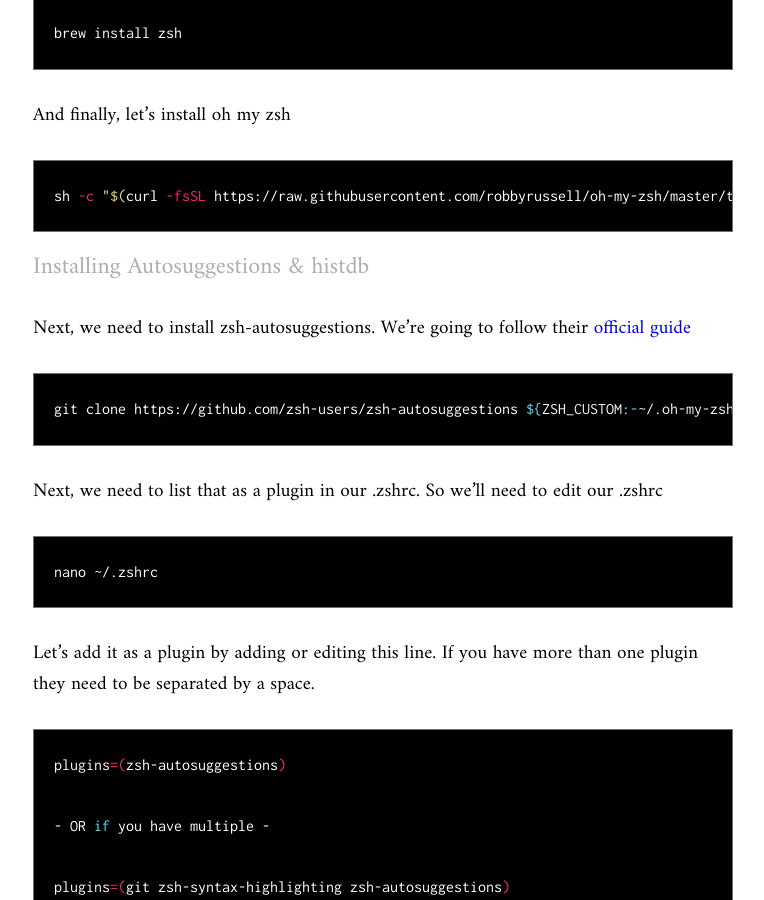
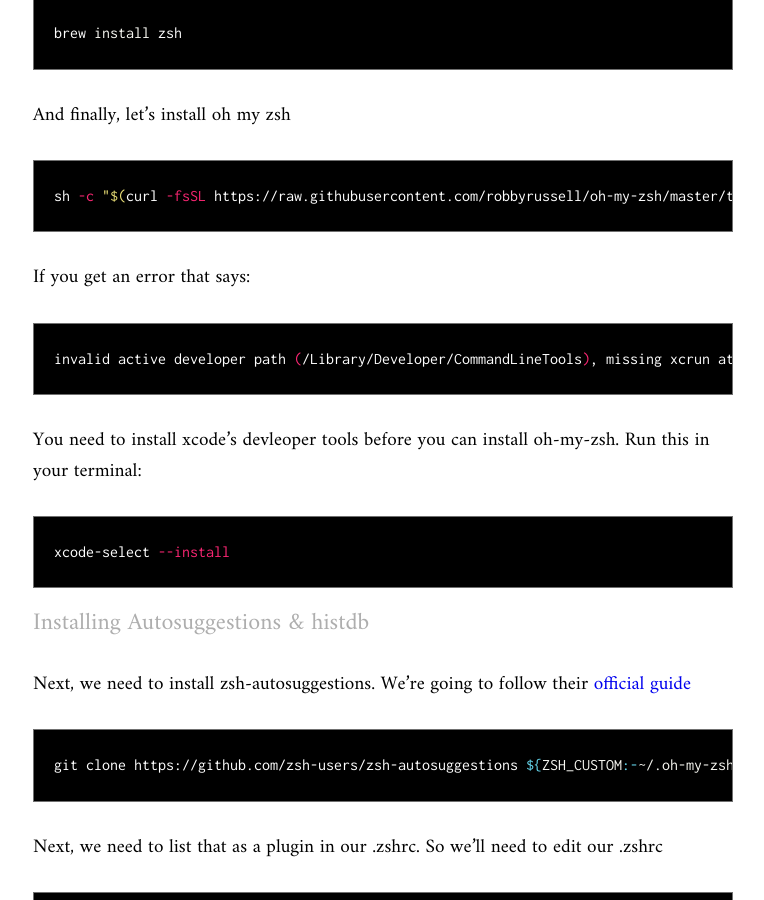
Before and after one commit to dev-diaries/web, a Jekyll site: the page built from _posts/2019-04-14-terminal-history-auto-suggestions-as-you-type.markdown, in a window 1280 px wide and 900 px high, scrolled down 2910 px. Shown: the whole window, without its empty margins (257-1021 px from the left). Built offline with Jekyll 4.4.1, drawn with Linux system fonts in a browser that asks for light colours.

Commit message:
add in invalid developer path error resolution

```diff
--- a/_posts/2019-04-14-terminal-history-auto-suggestions-as-you-type.markdown
+++ b/_posts/2019-04-14-terminal-history-auto-suggestions-as-you-type.markdown
@@ -118,6 +118,21 @@
 
 {% highlight bash %}
 sh -c "$(curl -fsSL https://raw.githubusercontent.com/robbyrussell/oh-my-zsh/master/tools/install.sh)"
+{% endhighlight %}
+
+{:.post-content}
+If you get an error that says:
+
+{% highlight bash %}
+invalid active developer path (/Library/Developer/CommandLineTools), missing xcrun at: /Library/Developer/CommandLineTools/usr/bin/xcrun
+{% endhighlight %}
+
+{:.post-content}
+You need to install xcode's devleoper tools before you can install oh-my-zsh. Run this
+in your terminal:
+
+{% highlight bash %}
+xcode-select --install
 {% endhighlight %}
 
 ## Installing Autosuggestions & histdb
```
